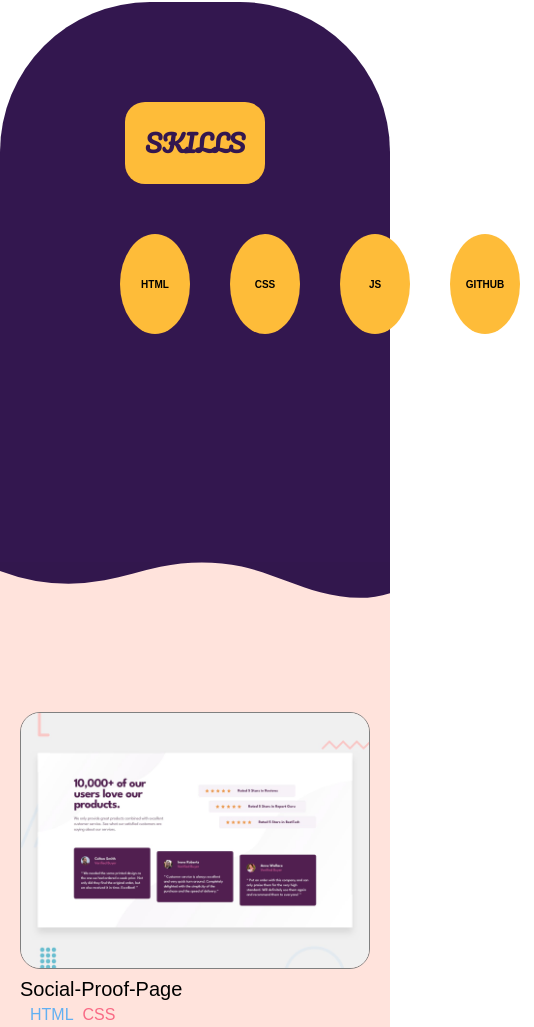
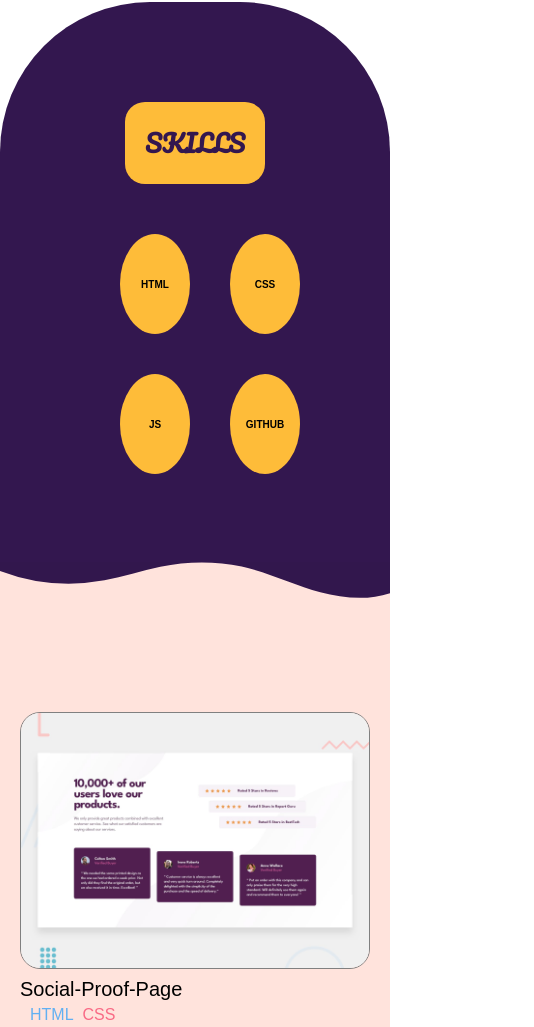
Before and after one commit to EYITAYOABIDOGUN/MY-PORTFOLIO, a plain HTML site: page index.html in a window 390 px wide. Shown: the part 855-1882 px from the top of the page, 534 px wide, since content can reach past the window. Drawn offline with Linux system fonts and the light colour scheme; a script that the page names is missing; a web font is replaced by a local one.

Commit message:
first commit

```diff
--- a/css.css
+++ b/css.css
@@ -35,6 +35,7 @@
     /* justify-content: space-evenly; */
     align-items: center;
     margin: 20px;
+    /* padding: 20px; */
   }
   .skil h2 {
     font-size: 10px;
@@ -44,6 +45,8 @@
   .skil {
     margin: 0;
     padding: 30px 0;
+    display: grid;
+    grid-template-columns: auto auto;
   }
   .skills {
     /* padding: 20px; */
--- a/index.html
+++ b/index.html
@@ -211,7 +211,7 @@
             <li>  <a href="https://eyitayoabidogun.github.io/contact_page/"
               >Contact me</a</li>
 
-            <li>Blog</li>
+            <!-- <li>Blog</li> -->
           </ul>
         </div>
 
--- a/style.css
+++ b/style.css
@@ -179,7 +179,7 @@ i {
   width: 200px;
   height: 200px;
   background-color: var(--homepage-yellow);
-  border-radius: 100%;
+  border-radius: 50%;
   display: flex;
   flex-direction: column;
   align-items: center;
@@ -204,9 +204,11 @@ i {
   font-size: 30px;
   font-family: "Poppins", sans-serif;
 }
+
 svg {
   position: absolute;
   width: 100%;
+  /* top: 1370px; */
 }
 .h {
   display: flex;
```
